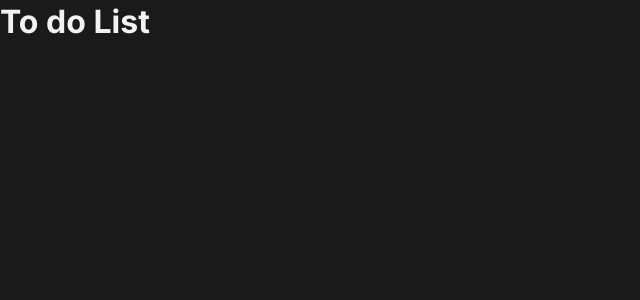
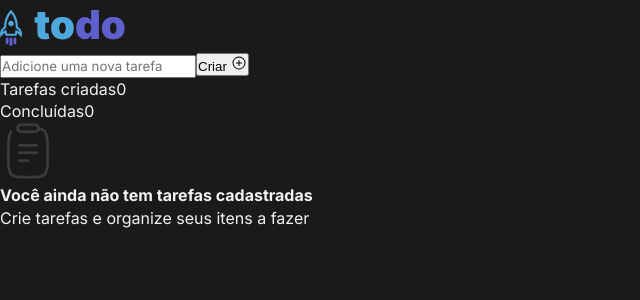
Before and after one commit to dantevicenzo/challenge-ignite-react-js-01-todo-list, a React (Vite) app: page / in a window 1280 px wide. Shown: the top 300 px of the page, without its empty margins (0-640 px from the left). Built offline with nearby package versions, Linux system fonts and the light colour scheme.

Commit message:
html skeleton

```diff
--- a/package.json
+++ b/package.json
@@ -10,6 +10,7 @@
     "preview": "vite preview"
   },
   "dependencies": {
+    "@phosphor-icons/react": "^2.0.9",
     "react": "^18.2.0",
     "react-dom": "^18.2.0"
   },
--- a/src/App.tsx
+++ b/src/App.tsx
@@ -1,10 +1,35 @@
+import { PlusCircle } from "@phosphor-icons/react";
+import logo from './assets/todo-logo.svg'
+import clipboard from './assets/clipboard.png'
 
 function App() {
 
   return (
     <>
-      <h1>To do List</h1>
-
+      <header>
+        <img src={logo} />
+      </header>
+      <main>
+        <div>
+          <input type="text" placeholder='Adicione uma nova tarefa' />
+          <button>Criar <PlusCircle size={16} /></button>
+        </div>
+        <div>
+          <div>
+            <div>
+              <span>Tarefas criadas</span><span>0</span>
+            </div>
+            <div>
+              <span>Concluídas</span><span>0</span>
+            </div>
+          </div>
+          <div>
+            <img src={clipboard} />
+            <p><strong>Você ainda não tem tarefas cadastradas</strong></p>
+            <p>Crie tarefas e organize seus itens a fazer</p>
+          </div>
+        </div>
+      </main>
     </>
   )
 }
```
Also changed, not shown: src/assets/clipboard.png (added), 1 other file (tests, documents, lock files or other folders).
